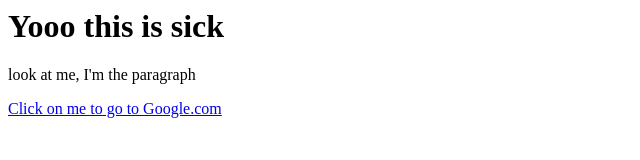
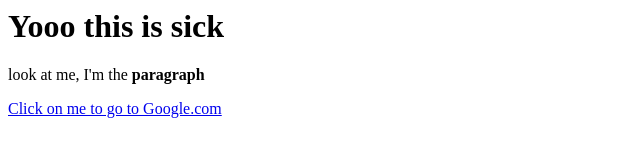
Before and after one commit to JakubMaliszewski99/HTML-Hand-Code-your-first-website-course, a plain HTML site: page index.html in a window 1280 px wide. Shown: the full height of the page, 0-640 px from the left. Drawn offline with Linux system fonts and the light colour scheme.

Commit message:
Updated index.html
Inserted the tag bolding text

```diff
--- a/index.html
+++ b/index.html
@@ -1,3 +1,3 @@
 <h1>Yooo this is sick</h1>
-<p>look at me, I'm the paragraph</p>
+<p>look at me, I'm the <b>paragraph</b></p>
 <a href="https://google.com" target="_blank" title="Let's go to google.com">Click on me to go to Google.com</a>
```
